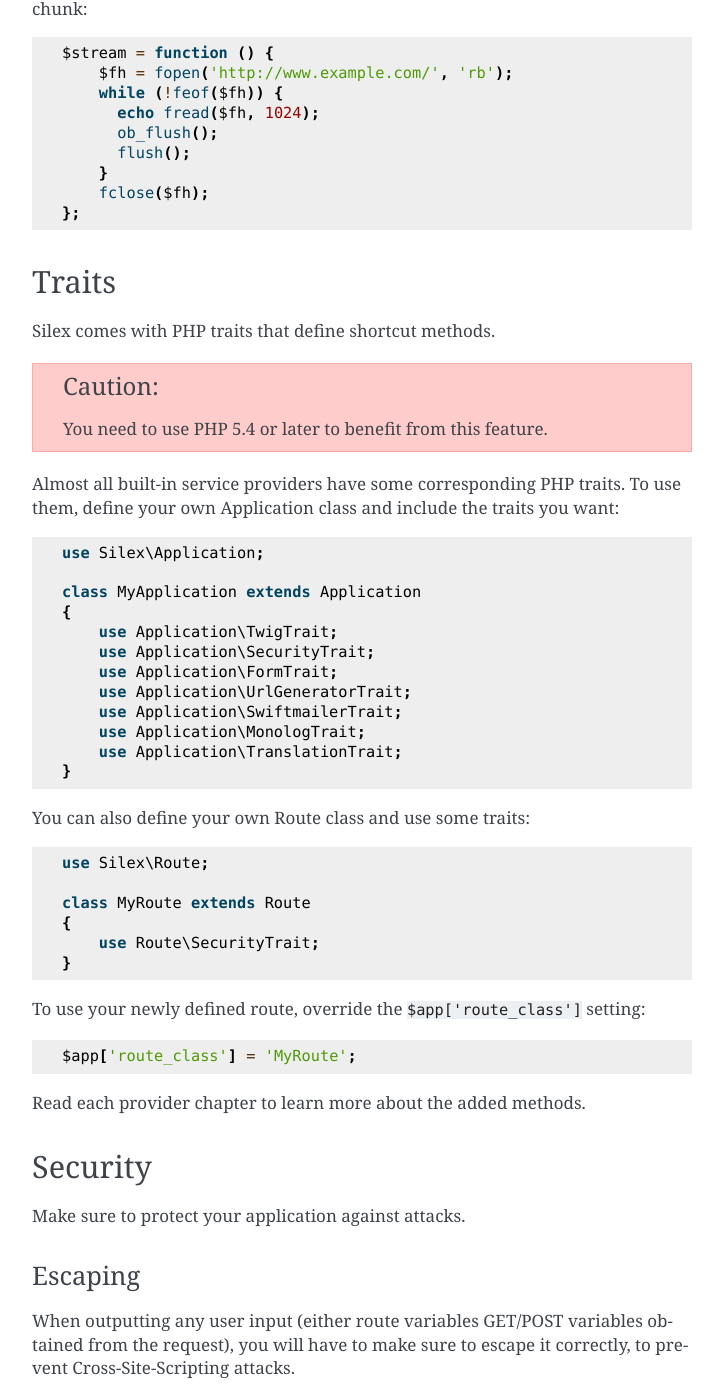
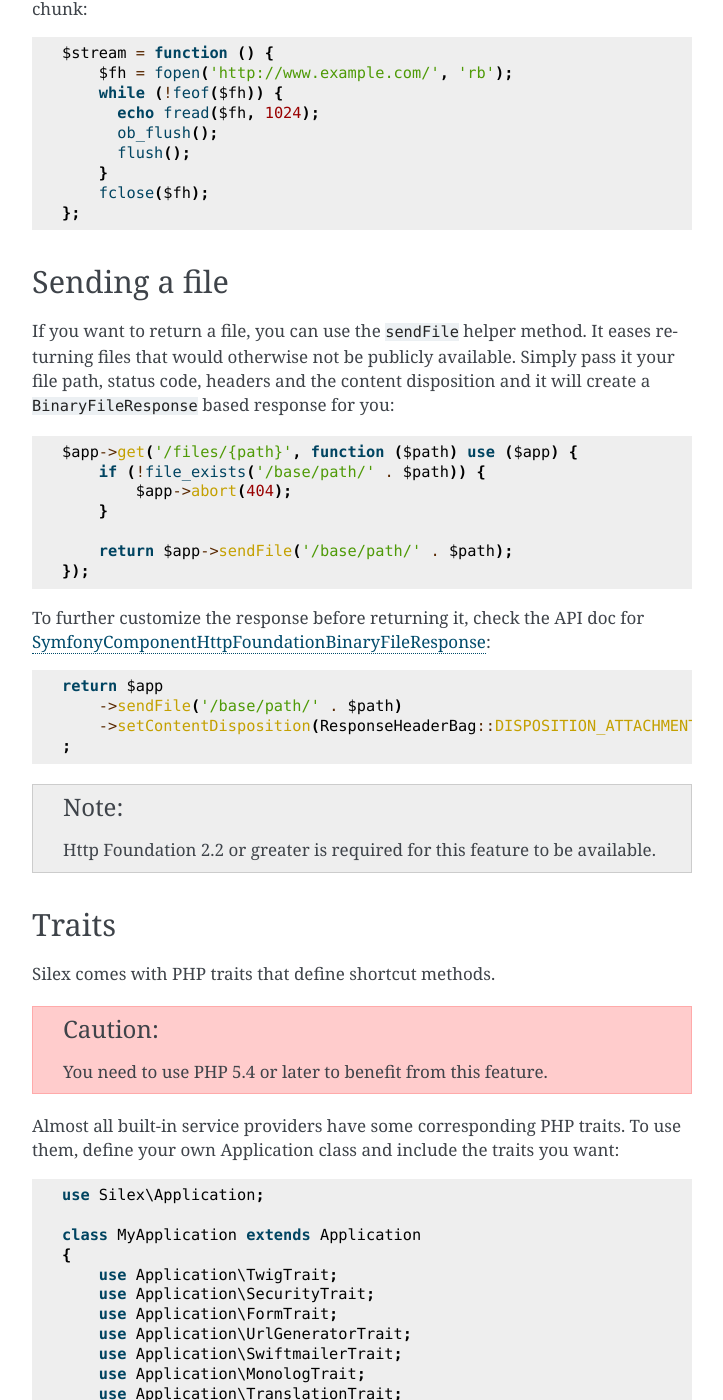
Before and after one commit to silexphp/Silex, a Sphinx documentation site: the page built from doc/usage.rst, in a window 1280 px wide and 1400 px high, scrolled down 13048 px. Shown: the whole window, without its empty margins (388-1111 px from the left). Built offline with Sphinx 7.4.7, drawn with Linux system fonts in a browser that asks for light colours; pages that are not in the unit, such as notebooks, are missing from menus.

Commit message:
[Doc] Document Application::sendFile()

```diff
--- a/doc/changelog.rst
+++ b/doc/changelog.rst
@@ -1,5 +1,7 @@
 Changelog
 =========
+* **2013-02-07**: added ``Application::sendFile()`` to ease sending
+  ``BinaryFileResponse``.
 
 * **2012-11-05**: Filters have been renamed to application middlewares in the
   documentation.
--- a/doc/usage.rst
+++ b/doc/usage.rst
@@ -611,6 +611,35 @@
         fclose($fh);
     };
 
+Sending a file
+--------------
+
+If you want to return a file, you can use the ``sendFile`` helper method.
+It eases returning files that would otherwise not be publicly available. Simply
+pass it your file path, status code, headers and the content disposition and it
+will create a ``BinaryFileResponse`` based response for you::
+
+    $app->get('/files/{path}', function ($path) use ($app) {
+        if (!file_exists('/base/path/' . $path)) {
+            $app->abort(404);
+        }
+
+        return $app->sendFile('/base/path/' . $path);
+    });
+
+To further customize the response before returning it, check the API doc for
+`Symfony\Component\HttpFoundation\BinaryFileResponse
+<http://api.symfony.com/master/Symfony/Component/HttpFoundation/BinaryFileResponse.html>`_::
+
+    return $app
+        ->sendFile('/base/path/' . $path)
+        ->setContentDisposition(ResponseHeaderBag::DISPOSITION_ATTACHMENT, 'pic.jpg')
+    ;
+
+.. note::
+
+    Http Foundation 2.2 or greater is required for this feature to be available.
+
 Traits
 ------
 
```
